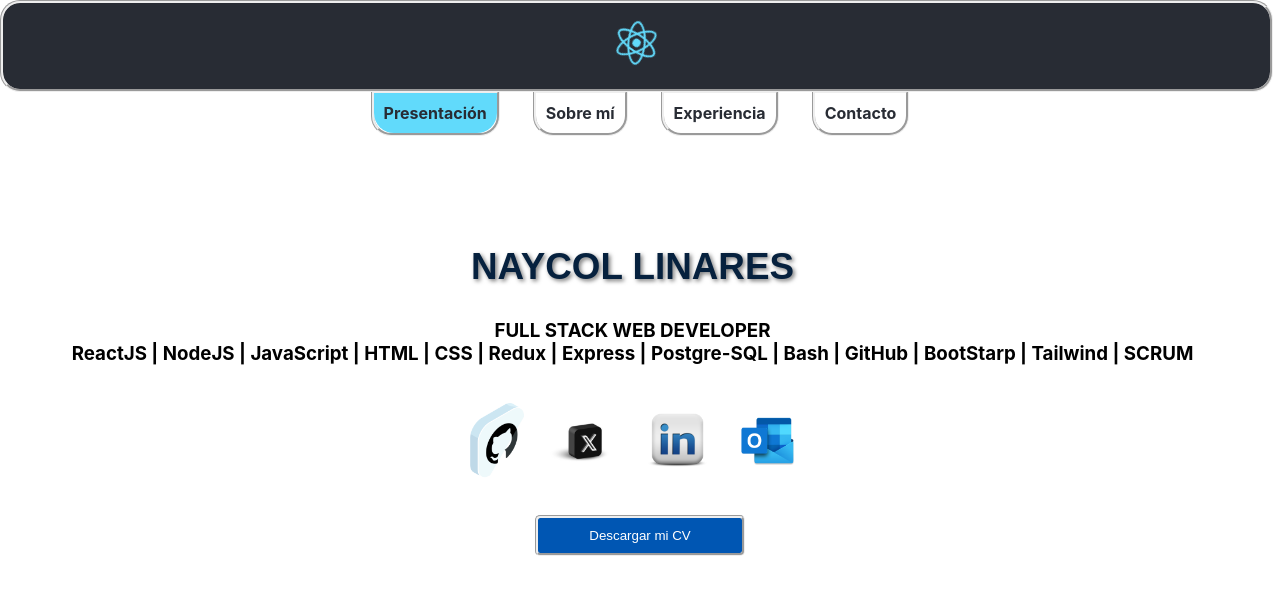
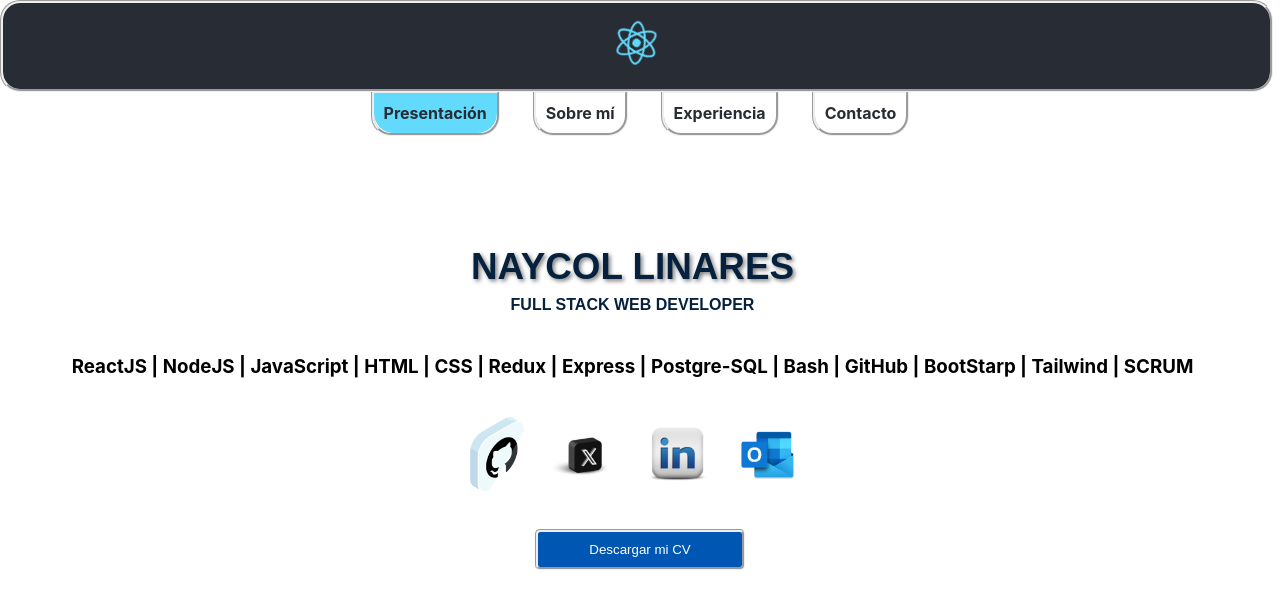
Before and after one commit to wuaicot/Frontend-Portfolio, a React (Create React App) app: page /home in a window 1280 px wide. Shown: the top 608 px of the page. Built offline with nearby package versions, Linux system fonts and the light colour scheme.

Commit message:
silly changes

```diff
--- a/src/components/Home/Home.js
+++ b/src/components/Home/Home.js
@@ -46,8 +46,8 @@ const Home = () => {
     <section className={styles.seccion}>
       <div className={styles.Hcontainer}>
         <h1 id={styles.titleHome}> NAYCOL LINARES </h1>
+        <h2 className={styles.tSpan} >FULL STACK WEB DEVELOPER</h2>
         <h3>
-          <span>FULL STACK WEB DEVELOPER</span>
           <br />
           <span>
             ReactJS | NodeJS | JavaScript | HTML | CSS | Redux | Express | Postgre-SQL | Bash | GitHub | BootStarp | Tailwind | SCRUM
--- a/src/components/Home/Home.module.css
+++ b/src/components/Home/Home.module.css
@@ -5,6 +5,16 @@
   font-weight: 600;
   text-shadow: 2px 2px 4px rgba(0, 0, 0, 0.526);
 }
+
+ h2{
+
+  display: block;
+  margin-top: -23px;
+  color: #06213e;
+  font: 1em sans-serif;
+  font-weight: 550;
+
+ }
 
 /* .mifoto{
   width: auto !important ;
@@ -88,3 +98,8 @@ img{
 .languagemodal button:hover {
   background-color: #04fad5; /* Cambia el color de fondo al pasar el mouse por encima */
 }
+
+h3{
+  padding: 0;
+
+ }
```
